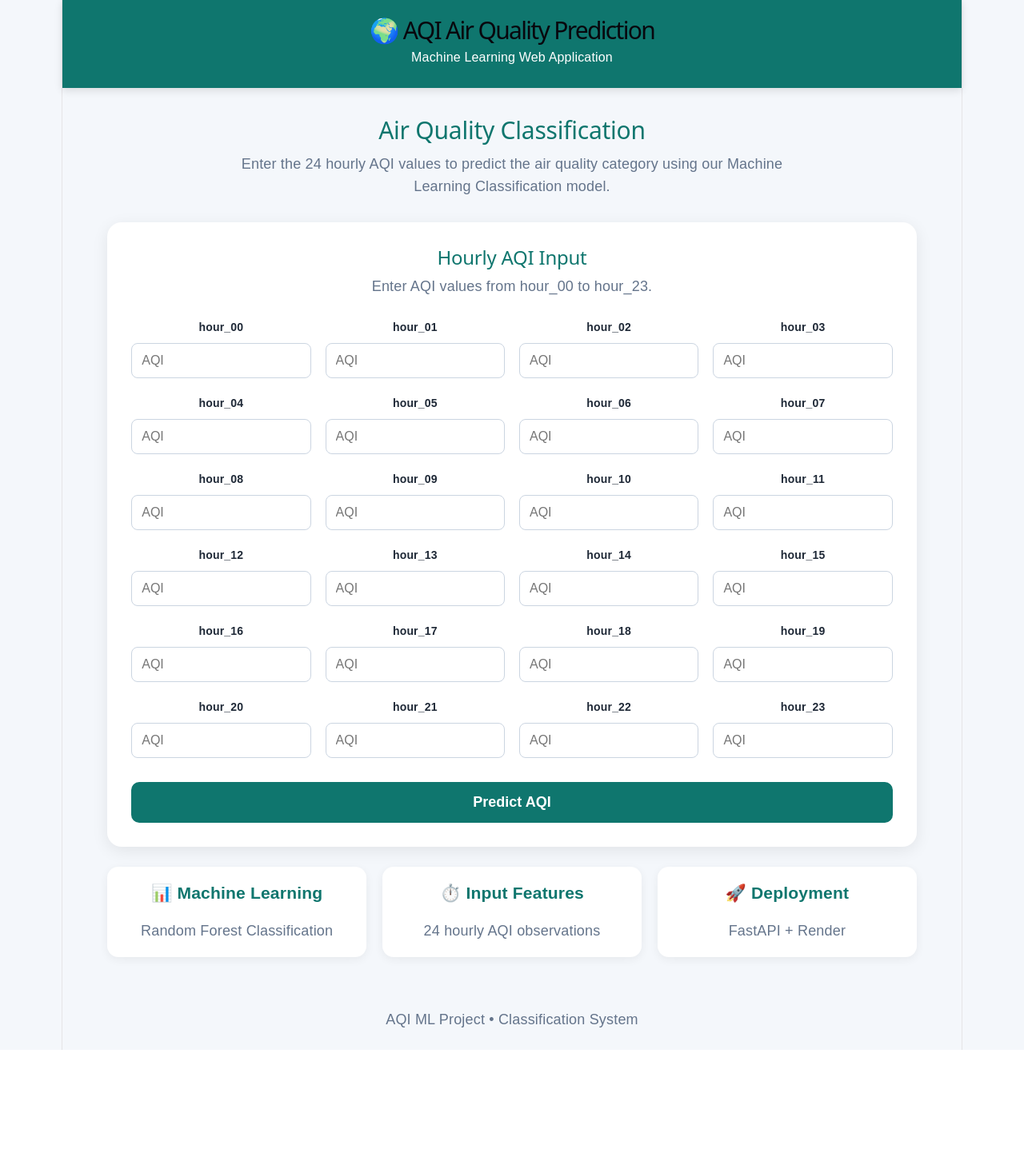
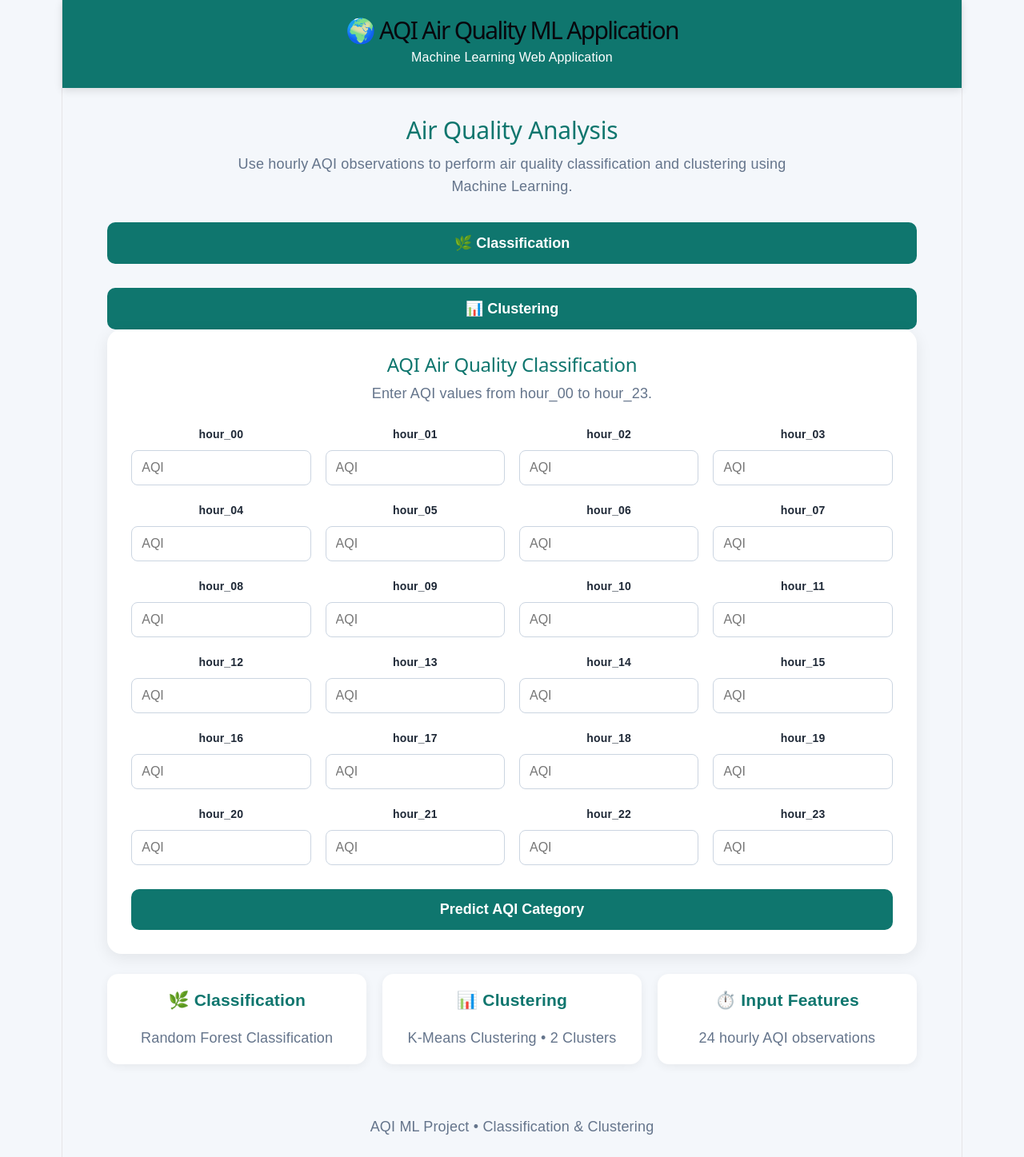
Before and after one commit to srikuntala9-droid/aqi-classification-frontend, a React (Vite) app: page / in a window 1280 px wide. Shown: the whole page at 80% size. Before the commit the page ends 1313 px from the top, so only its background shows below. Built offline with nearby package versions, Linux system fonts and the light colour scheme.

Commit message:
Connect classification frontend to API

```diff
--- a/src/App.jsx
+++ b/src/App.jsx
@@ -1,16 +1,18 @@
 import { useState } from "react";
 import "./App.css";
 
-function App() {
 const hours = Array.from({ length: 24 }, (_, i) =>
   `hour_${String(i).padStart(2, "0")}`
 );
+
+function App() {
+  const [mode, setMode] = useState("classification");
 
   const [values, setValues] = useState(
     Object.fromEntries(hours.map((hour) => [hour, ""]))
   );
 
-  const [prediction, setPrediction] = useState("");
+  const [result, setResult] = useState("");
   const [loading, setLoading] = useState(false);
   const [error, setError] = useState("");
 
@@ -20,7 +22,7 @@ function App() {
 
   const handlePredict = async () => {
     setLoading(true);
-    setPrediction("");
+    setResult("");
     setError("");
 
     try {
@@ -28,50 +30,90 @@ function App() {
         hours.map((hour) => [hour, Number(values[hour]) || 0])
       );
 
-      const response = await fetch(
-        "https://ml-fastapi-1-gsn3.onrender.com/predict",
-        {
+      const apiUrl =
+        mode === "classification"
+          ? "https://ml-fastapi-1-gsn3.onrender.com/predict"
+          : "https://ml-fastapi-s2v5.onrender.com/cluster";
+
+      const response = await fetch(apiUrl, {
         method: "POST",
         headers: {
           "Content-Type": "application/json",
         },
         body: JSON.stringify(data),
-        }
-      );
+      });
 
       if (!response.ok) {
         throw new Error(`API Error: ${response.status}`);
       }
 
-      const result = await response.json();
-      setPrediction(result.prediction);
+      const dataResult = await response.json();
+
+      if (mode === "classification") {
+        setResult(dataResult.prediction);
+      } else {
+        setResult(`Cluster ${dataResult.cluster}`);
+      }
     } catch (err) {
-      setError("Unable to connect to the Classification API.");
+      setError(
+        mode === "classification"
+          ? "Unable to connect to the Classification API."
+          : "Unable to connect to the Clustering API."
+      );
     } finally {
       setLoading(false);
     }
+  };
+
+  const switchMode = (newMode) => {
+    setMode(newMode);
+    setResult("");
+    setError("");
   };
 
   return (
     <div className="app">
       <header className="header">
         <div>
-          <h1>🌍 AQI Air Quality Prediction</h1>
+          <h1>🌍 AQI Air Quality ML Application</h1>
           <p>Machine Learning Web Application</p>
         </div>
       </header>
 
       <main className="container">
+
         <section className="hero">
-          <h2>Air Quality Classification</h2>
+          <h2>Air Quality Analysis</h2>
           <p>
-            Enter the 24 hourly AQI values to predict the air quality
-            category using our Machine Learning Classification model.
+            Use hourly AQI observations to perform air quality
+            classification and clustering using Machine Learning.
           </p>
         </section>
 
+        <div className="tabs">
+          <button
+            className={mode === "classification" ? "tab active" : "tab"}
+            onClick={() => switchMode("classification")}
+          >
+            🌿 Classification
+          </button>
+
+          <button
+            className={mode === "clustering" ? "tab active" : "tab"}
+            onClick={() => switchMode("clustering")}
+          >
+            📊 Clustering
+          </button>
+        </div>
+
         <section className="card">
-          <h2>Hourly AQI Input</h2>
+
+          <h2>
+            {mode === "classification"
+              ? "AQI Air Quality Classification"
+              : "AQI Clustering"}
+          </h2>
+
           <p className="help">
             Enter AQI values from hour_00 to hour_23.
           </p>
@@ -80,6 +122,7 @@ function App() {
             {hours.map((hour) => (
               <div className="input-group" key={hour}>
                 <label>{hour}</label>
+
                 <input
                   type="number"
                   min="0"
@@ -93,24 +136,48 @@ function App() {
             ))}
           </div>
 
-          <button onClick={handlePredict} disabled={loading}>
-            {loading ? "Predicting..." : "Predict AQI"}
+          <button
+            className="predict-button"
+            onClick={handlePredict}
+            disabled={loading}
+          >
+            {loading
+              ? "Processing..."
+              : mode === "classification"
+              ? "Predict AQI Category"
+              : "Find AQI Cluster"}
           </button>
 
-          {prediction && (
+          {result && (
             <div className="result">
-              <span>Prediction</span>
-              <strong>{prediction}</strong>
+              <span>
+                {mode === "classification"
+                  ? "AQI Classification"
+                  : "AQI Cluster"}
+              </span>
+
+              <strong>{result}</strong>
             </div>
           )}
 
-          {error && <div className="error">{error}</div>}
+          {error && (
+            <div className="error">
+              {error}
+            </div>
+          )}
+
         </section>
 
         <section className="info">
+
           <div>
-            <h3>📊 Machine Learning</h3>
+            <h3>🌿 Classification</h3>
             <p>Random Forest Classification</p>
+          </div>
+
+          <div>
+            <h3>📊 Clustering</h3>
+            <p>K-Means Clustering • 2 Clusters</p>
           </div>
 
           <div>
@@ -118,15 +185,12 @@ function App() {
             <p>24 hourly AQI observations</p>
           </div>
 
-          <div>
-            <h3>🚀 Deployment</h3>
-            <p>FastAPI + Render</p>
-          </div>
         </section>
+
       </main>
 
       <footer>
-        <p>AQI ML Project • Classification System</p>
+        <p>AQI ML Project • Classification & Clustering</p>
       </footer>
     </div>
   );
```
Lines whose indentation alone changed are shown as unchanged.
